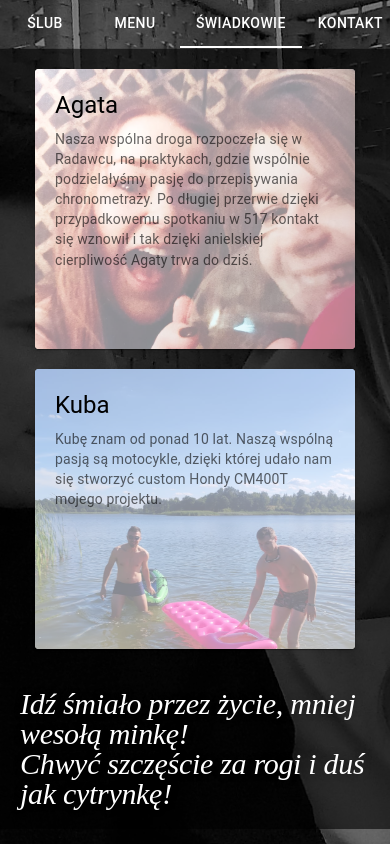
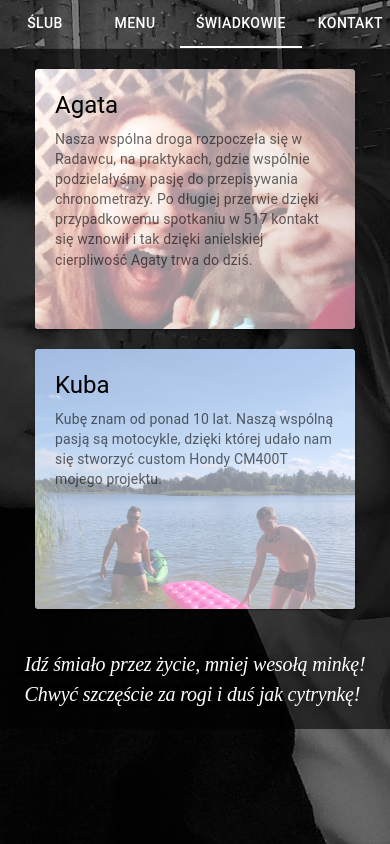
Before and after one commit to zannien94/appwedding, a React (Create React App) app: page /witness in a window 390 px wide. Built offline with nearby package versions, Linux system fonts and the light colour scheme.

Commit message:
change Witness FS

```diff
--- a/src/components/Witness.js
+++ b/src/components/Witness.js
@@ -44,7 +44,7 @@ export default function Witness() {
         <Card
           sx={{
             maxWidth: 320,
-            maxHeight: 280,
+            maxHeight: 260,
             '@media (min-width: 601px)': {
               maxWidth: 400,
               maxHeight: 550,
@@ -75,7 +75,7 @@ export default function Witness() {
         <Card
           sx={{
             maxWidth: 320,
-            maxHeight: 280,
+            maxHeight: 260,
             '@media (min-width: 601px)': {
               maxWidth: 400,
               maxHeight: 550,
@@ -111,12 +111,15 @@ export default function Witness() {
           justifyContent: 'center',
           padding: '20px',
           fontWeight: '500',
-          fontSize: '30px',
+          fontSize: '20px',
           fontFamily: 'Radley',
           fontStyle: 'italic',
           letterSpacing: '-0.01em',
           lineHeight: '30px',
           textShadow: '0px 0px 8.93849px rgba(0, 0, 0, 0.25)',
+          '@media (min-width: 601px)': {
+            fontSize: '30px',
+          },
         }}
       >
         Idź śmiało przez życie, mniej wesołą minkę! <br />
```
